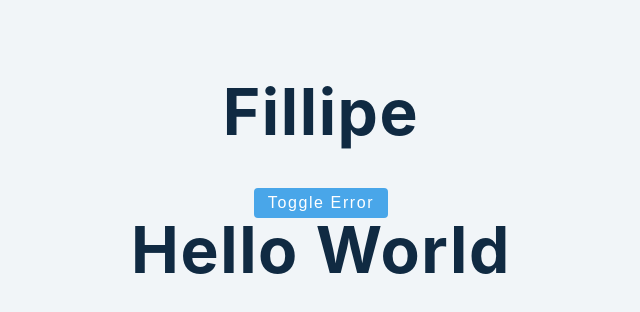
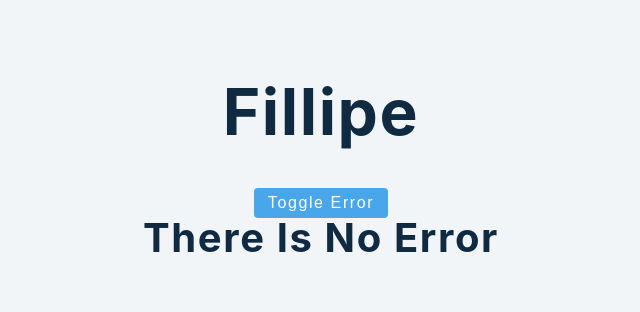
Before and after one commit to fillipeags/react-advanced, a React (Create React App) app: page / in a window 1280 px wide. Shown: the top 312 px of the page, without its empty margins (319-959 px from the left). Built offline with nearby package versions, Linux system fonts and the light colour scheme.

Commit message:
ternary operator

```diff
--- a/src/tutorial/3-conditional-rendering/setup/2-short-circuit.js
+++ b/src/tutorial/3-conditional-rendering/setup/2-short-circuit.js
@@ -4,7 +4,7 @@ import React, { useState } from "react";
 
 const ShortCircuit = () => {
   const [text, setText] = useState("");
-  // const [isError, setIsError] = useState(false)
+  const [isError, setIsError] = useState(false);
 
   // const firstValue = text || "hello world";
   // const secondValue = text && "hello world";
@@ -12,9 +12,16 @@ const ShortCircuit = () => {
   return (
     <>
       <h1>{text || "fillipe"}</h1>
-      <button className="btn">toggle error</button>
-      {text && <h1>hello world</h1>}
-      {!text && <h1>hello world</h1>}
+      <button className="btn" onClick={() => setIsError(!isError)}>
+        toggle error
+      </button>
+      {isError ? (
+        <p>there is an error...</p>
+      ) : (
+        <div>
+          <h2>there is no error</h2>
+        </div>
+      )}
     </>
   );
 };
```
